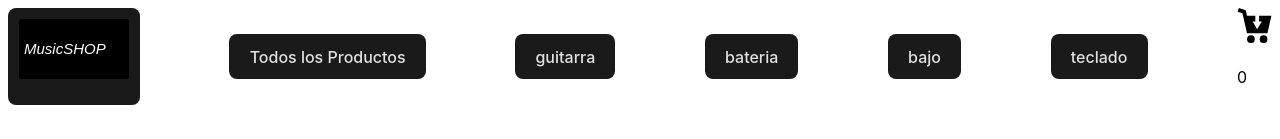
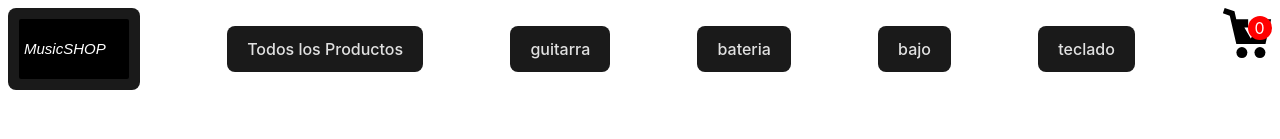
Before and after one commit to alanmorog/57910, a React (Vite) app: page / in a window 1280 px wide. Shown: the top 139 px of the page. Built offline with nearby package versions, Linux system fonts and the light colour scheme.

Commit message:
reInstallCartWidgetModule

```diff
--- a/src/components/CartWidget/CartWidget.jsx
+++ b/src/components/CartWidget/CartWidget.jsx
@@ -1,11 +1,11 @@
-
+import styles from "./CartWidget.module.scss"
 import cartwidget from "./assets/cartwidget.svg"
 import { useCartContext } from "../../routing/context/cartContext"
 
 const CartWidget = () => {
     const {itemsTotal} = useCartContext()
     return (
-        <div>
+        <div className={styles.estilos}>
             <img src={cartwidget} alt="cart-widget"/>
             <p>{itemsTotal}</p>
         </div>
--- /dev/null
+++ b/src/components/CartWidget/CartWidget.module.scss
@@ -0,0 +1,19 @@
+.estilos {
+    img{
+        width: 50px;
+    }
+    p {
+        position: absolute;
+        top: 0;
+        margin-left: 2%;
+        background: red;
+        width: 20px;
+        height: 20px;
+        border-radius: 50%;
+        display: flex;
+        justify-content: center;
+        align-items: center;
+        color: white;
+        padding: 2px;
+    }
+}
```
